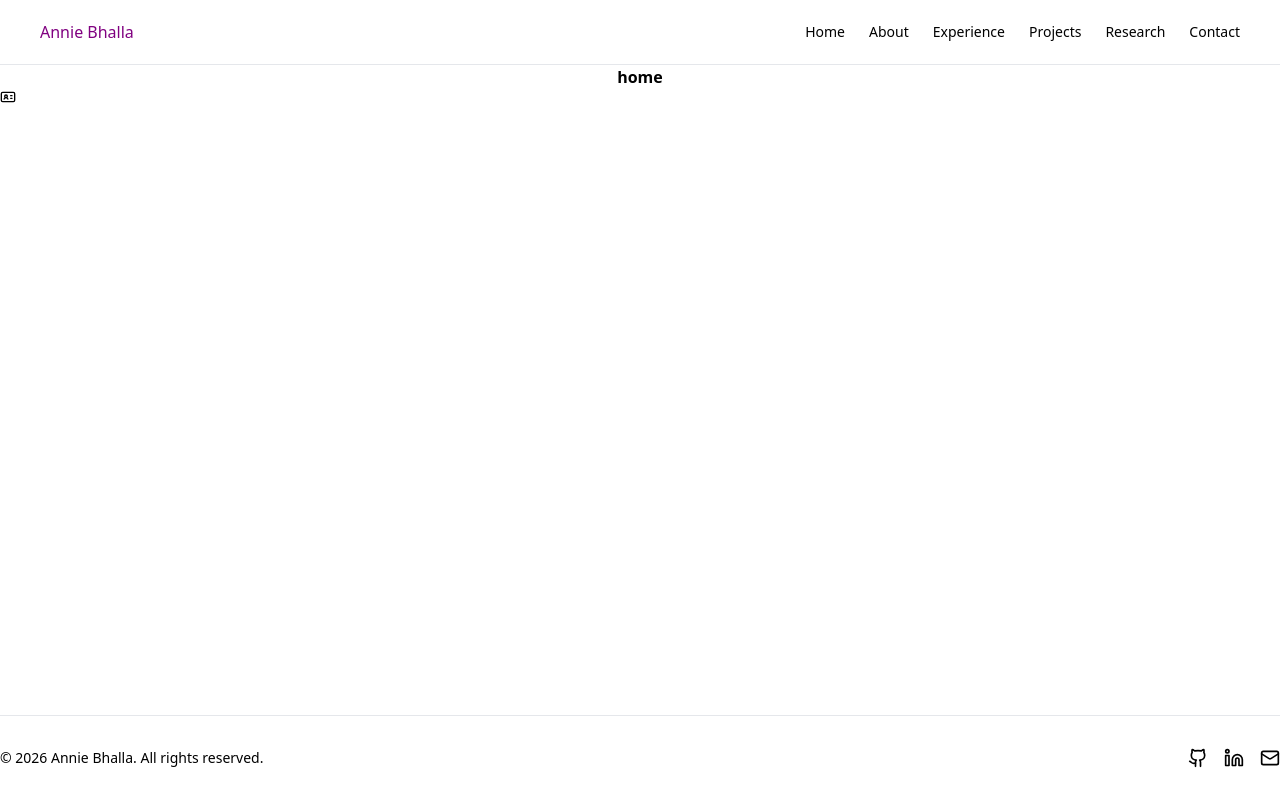
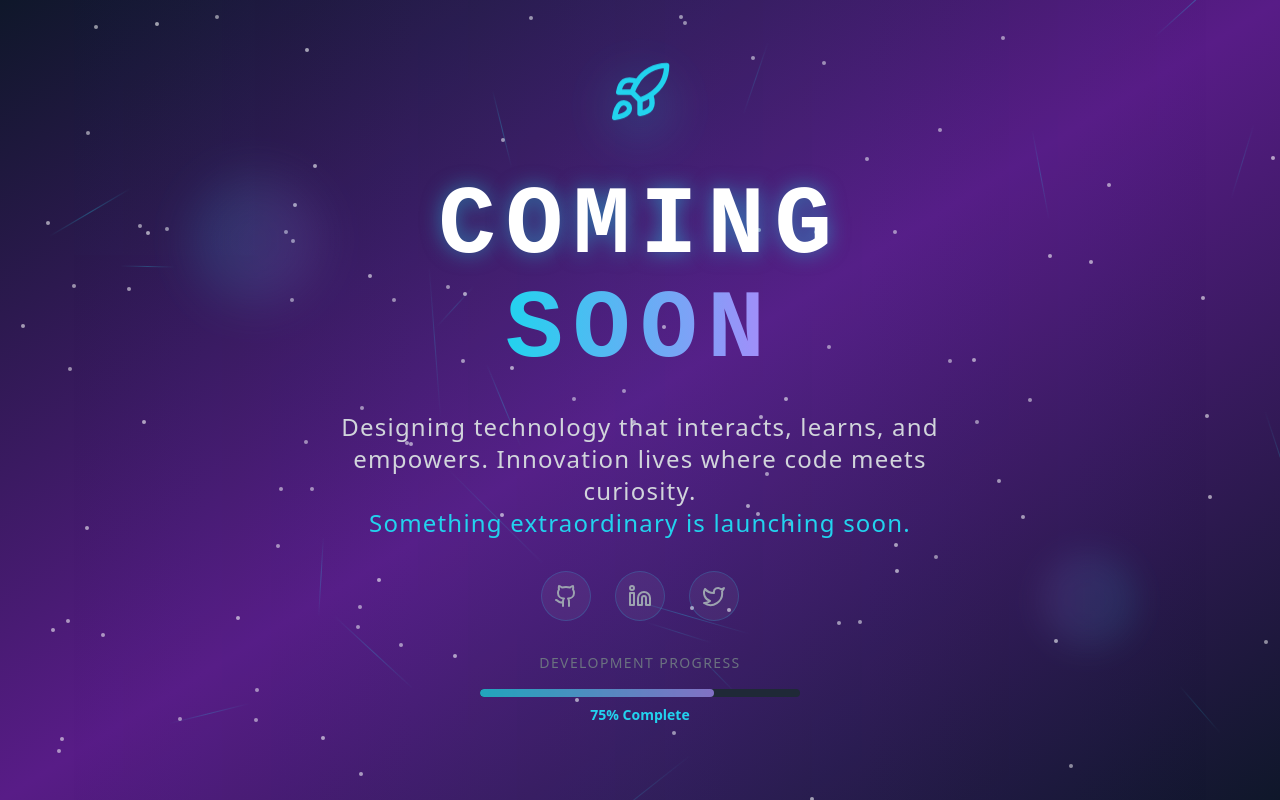
Before and after one commit to Anniebhalla16/anniebhalla16.github.io, a React (Vite) app: page /home in a window 1280 px wide. Built offline with nearby package versions, Linux system fonts and the light colour scheme.

Commit message:
feat: coming soon page

```diff
--- a/src/components/AppLayout/index.tsx
+++ b/src/components/AppLayout/index.tsx
@@ -1,17 +1,8 @@
-import { Outlet } from "react-router-dom"
-import Footer from "../Footer"
-import Navbar from "../Navbar"
+import ComingSoonPage from "../ComingSoonPage"
 
 const AppLayout = () => {
-
   return (
-       <div className="flex min-h-screen flex-col">
-      <Navbar />
-      <main className="flex-1">
-        <Outlet />
-      </main>
-      <Footer />
-    </div>
+       <ComingSoonPage/>
   )
 }
 
--- /dev/null
+++ b/src/components/ComingSoonPage/index.tsx
@@ -0,0 +1,179 @@
+"use client"
+
+
+import { useEffect, useState } from "react"
+import { LuGithub, LuLinkedin, LuRocket, LuTwitter } from "react-icons/lu"
+
+export default function ComingSoonPage() {
+  const [mousePosition, setMousePosition] = useState({ x: 0, y: 0 })
+
+  useEffect(() => {
+    const handleMouseMove = (e: MouseEvent) => {
+      setMousePosition({ x: e.clientX, y: e.clientY })
+    }
+
+    window.addEventListener("mousemove", handleMouseMove)
+    return () => window.removeEventListener("mousemove", handleMouseMove)
+  }, [])
+
+
+  return (
+    <div className="min-h-screen relative overflow-hidden bg-gradient-to-br from-slate-900 via-purple-900 to-slate-900">
+      {/* Animated Background */}
+      <div className="absolute inset-0">
+        {/* Starfield */}
+        <div className="absolute inset-0">
+          {[...Array(100)].map((_, i) => (
+            <div
+              key={i}
+              className="absolute w-1 h-1 bg-white rounded-full opacity-60 animate-pulse"
+              style={{
+                left: `${Math.random() * 100}%`,
+                top: `${Math.random() * 100}%`,
+                animationDelay: `${Math.random() * 3}s`,
+                animationDuration: `${2 + Math.random() * 2}s`,
+              }}
+            />
+          ))}
+        </div>
+
+        {/* Floating Orbs */}
+        <div className="absolute inset-0">
+          <div
+            className="absolute w-32 h-32 rounded-full bg-gradient-to-r from-cyan-400/20 to-violet-400/20 blur-xl animate-pulse"
+            style={{
+              left: `${20 + mousePosition.x * 0.02}%`,
+              top: `${30 + mousePosition.y * 0.02}%`,
+              transform: "translate(-50%, -50%)",
+            }}
+          />
+          <div
+            className="absolute w-24 h-24 rounded-full bg-gradient-to-r from-violet-400/15 to-cyan-400/15 blur-lg animate-pulse"
+            style={{
+              right: `${15 + mousePosition.x * -0.01}%`,
+              bottom: `${25 + mousePosition.y * -0.01}%`,
+              transform: "translate(50%, 50%)",
+              animationDelay: "1s",
+            }}
+          />
+        </div>
+
+        {/* Nebula Effect */}
+        <div className="absolute inset-0 bg-gradient-to-r from-transparent via-cyan-500/5 to-transparent animate-pulse" />
+      </div>
+
+      {/* Main Content */}
+      <div className="relative z-10 min-h-screen flex items-center justify-center px-4">
+        <div className="text-center max-w-4xl mx-auto space-y-8">
+          {/* Floating Rocket Icon */}
+          <div className="flex justify-center mb-6">
+            <div className="relative">
+              <LuRocket
+                className="w-12 h-12 md:w-16 md:h-16 text-cyan-400 animate-bounce"
+                style={{ animationDuration: "3s" }}
+              />
+              <div className="absolute inset-0 w-12 h-12 md:w-16 md:h-16 bg-cyan-400/20 rounded-full blur-xl animate-pulse" />
+            </div>
+          </div>
+
+          {/* Main Headline */}
+          <h1 className="text-4xl sm:text-5xl md:text-6xl lg:text-8xl font-black tracking-wider text-white mb-6 relative">
+            <span
+              className="inline-block"
+              style={{
+                fontFamily: 'ui-monospace, "Courier New", monospace',
+                textShadow: "0 0 20px rgba(34, 211, 238, 0.5)",
+                letterSpacing: "0.1em",
+              }}
+            >
+              COMING
+            </span>
+            <br />
+            <span
+              className="inline-block bg-gradient-to-r from-cyan-400 to-violet-400 bg-clip-text text-transparent"
+              style={{
+                fontFamily: 'ui-monospace, "Courier New", monospace',
+                letterSpacing: "0.1em",
+              }}
+            >
+              SOON
+            </span>
+          </h1>
+
+          {/* Subheadline */}
+          <p
+            className="text-lg sm:text-xl md:text-2xl text-gray-300 mb-8 leading-relaxed max-w-2xl mx-auto px-4"
+            style={{
+              fontFamily: "system-ui, -apple-system, sans-serif",
+              letterSpacing: "0.05em",
+            }}
+          >
+            Designing technology that interacts, learns, and empowers.
+            Innovation lives where code meets curiosity.
+            <br />
+            <span className="text-cyan-400">Something extraordinary is launching soon.</span>
+          </p>
+
+          {/* Social Links */}
+          <div className="flex justify-center gap-6">
+            {[
+              { icon: LuGithub, href: "https://github.com/Anniebhalla16", label: "GitHub" },
+              { icon: LuLinkedin, href: "https://www.linkedin.com/in/anniebhalla/", label: "LinkedIn" },
+              { icon: LuTwitter, href: "https://x.com/AnnieBhalla16", label: "Twitter" },
+            ].map(({ icon: Icon, href, label }) => (
+              <a
+                key={label}
+                href={href}
+                className="group relative p-3 rounded-full bg-white/5 border border-cyan-400/20 hover:border-cyan-400/50 transition-all duration-300 hover:bg-white/10"
+                aria-label={label}
+              >
+                <Icon className="w-6 h-6 text-gray-400 group-hover:text-cyan-400 transition-colors duration-300" />
+                <div className="absolute inset-0 rounded-full bg-cyan-400/10 opacity-0 group-hover:opacity-100 transition-opacity duration-300 blur-sm" />
+              </a>
+            ))}
+          </div>
+
+          {/* Progress Indicator */}
+          <div className="mt-16">
+            <p
+              className="text-sm text-gray-500 mb-4"
+              style={{
+                fontFamily: "system-ui, -apple-system, sans-serif",
+                letterSpacing: "0.1em",
+              }}
+            >
+              DEVELOPMENT PROGRESS
+            </p>
+            <div className="max-w-xs mx-auto">
+              <div className="w-full bg-gray-800 rounded-full h-2 overflow-hidden">
+                <div
+                  className="h-full bg-gradient-to-r from-cyan-400 to-violet-400 rounded-full animate-pulse"
+                  style={{ width: "73%" }}
+                />
+              </div>
+              <p className="text-cyan-400 text-sm mt-2 font-semibold">75% Complete</p>
+            </div>
+          </div>
+        </div>
+      </div>
+
+      {/* Warp Speed Lines */}
+      <div className="absolute inset-0 pointer-events-none">
+        {[...Array(20)].map((_, i) => (
+          <div
+            key={i}
+            className="absolute h-px bg-gradient-to-r from-transparent via-cyan-400/30 to-transparent animate-pulse"
+            style={{
+              left: `${Math.random() * 100}%`,
+              top: `${Math.random() * 100}%`,
+              width: `${50 + Math.random() * 100}px`,
+              animationDelay: `${Math.random() * 2}s`,
+              animationDuration: `${1 + Math.random()}s`,
+              transform: `rotate(${Math.random() * 360}deg)`,
+            }}
+          />
+        ))}
+      </div>
+    </div>
+  )
+}
--- a/src/index.css
+++ b/src/index.css
@@ -7,3 +7,117 @@ html, body, #root {
   margin: 0;
   padding: 0;
 }
+
+@layer base {
+  :root {
+    --background: 0 0% 100%;
+    --foreground: 222.2 84% 4.9%;
+    --card: 0 0% 100%;
+    --card-foreground: 222.2 84% 4.9%;
+    --popover: 0 0% 100%;
+    --popover-foreground: 222.2 84% 4.9%;
+    --primary: 222.2 47.4% 11.2%;
+    --primary-foreground: 210 40% 98%;
+    --secondary: 210 40% 96%;
+    --secondary-foreground: 222.2 84% 4.9%;
+    --muted: 210 40% 96%;
+    --muted-foreground: 215.4 16.3% 46.9%;
+    --accent: 210 40% 96%;
+    --accent-foreground: 222.2 84% 4.9%;
+    --destructive: 0 84.2% 60.2%;
+    --destructive-foreground: 210 40% 98%;
+    --border: 214.3 31.8% 91.4%;
+    --input: 214.3 31.8% 91.4%;
+    --ring: 222.2 84% 4.9%;
+    --chart-1: 12 76% 61%;
+    --chart-2: 173 58% 39%;
+    --chart-3: 197 37% 24%;
+    --chart-4: 43 74% 66%;
+    --chart-5: 27 87% 67%;
+    --radius: 0.5rem;
+  }
+
+  .dark {
+    --background: 222.2 84% 4.9%;
+    --foreground: 210 40% 98%;
+    --card: 222.2 84% 4.9%;
+    --card-foreground: 210 40% 98%;
+    --popover: 222.2 84% 4.9%;
+    --popover-foreground: 210 40% 98%;
+    --primary: 210 40% 98%;
+    --primary-foreground: 222.2 47.4% 11.2%;
+    --secondary: 217.2 32.6% 17.5%;
+    --secondary-foreground: 210 40% 98%;
+    --muted: 217.2 32.6% 17.5%;
+    --muted-foreground: 215 20.2% 65.1%;
+    --accent: 217.2 32.6% 17.5%;
+    --accent-foreground: 210 40% 98%;
+    --destructive: 0 62.8% 30.6%;
+    --destructive-foreground: 210 40% 98%;
+    --border: 217.2 32.6% 17.5%;
+    --input: 217.2 32.6% 17.5%;
+    --ring: 212.7 26.8% 83.9%;
+    --chart-1: 220 70% 50%;
+    --chart-2: 160 60% 45%;
+    --chart-3: 30 80% 55%;
+    --chart-4: 280 65% 60%;
+    --chart-5: 340 75% 55%;
+  }
+}
+
+@layer base {
+  h1,
+  h2,
+  h3,
+  h4,
+  h5,
+  h6 {
+    font-family: ui-monospace, "SF Mono", "Monaco", "Inconsolata", "Roboto Mono", "Courier New", monospace;
+  }
+}
+
+@layer utilities {
+  @keyframes twinkle {
+    0%,
+    100% {
+      opacity: 0.3;
+      transform: scale(1);
+    }
+    50% {
+      opacity: 1;
+      transform: scale(1.2);
+    }
+  }
+
+  @keyframes float {
+    0%,
+    100% {
+      transform: translateY(0px) rotate(0deg);
+    }
+    50% {
+      transform: translateY(-20px) rotate(5deg);
+    }
+  }
+
+  @keyframes float-delayed {
+    0%,
+    100% {
+      transform: translateY(0px) rotate(0deg);
+    }
+    50% {
+      transform: translateY(-15px) rotate(-3deg);
+    }
+  }
+
+  .animate-twinkle {
+    animation: twinkle var(--duration, 2s) ease-in-out infinite;
+  }
+
+  .animate-float {
+    animation: float 6s ease-in-out infinite;
+  }
+
+  .animate-float-delayed {
+    animation: float-delayed 8s ease-in-out infinite 2s;
+  }
+}
```
